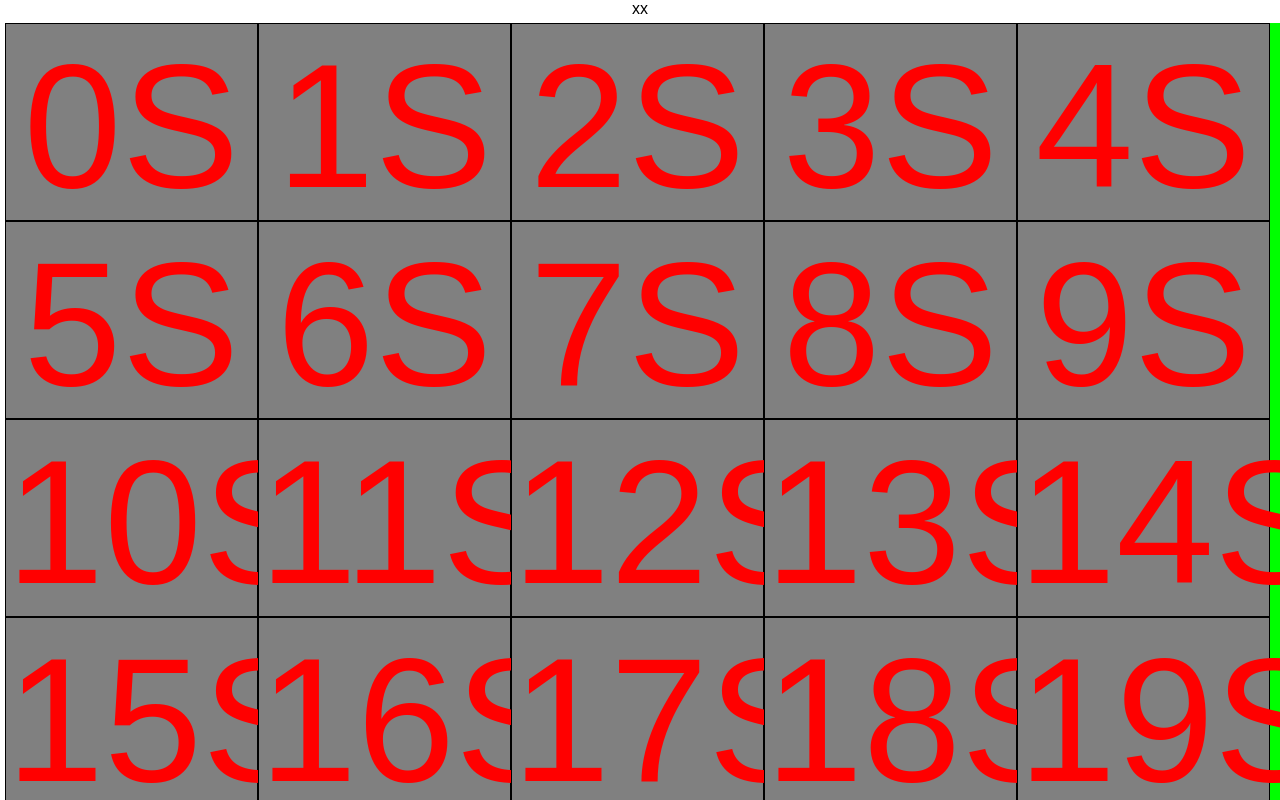
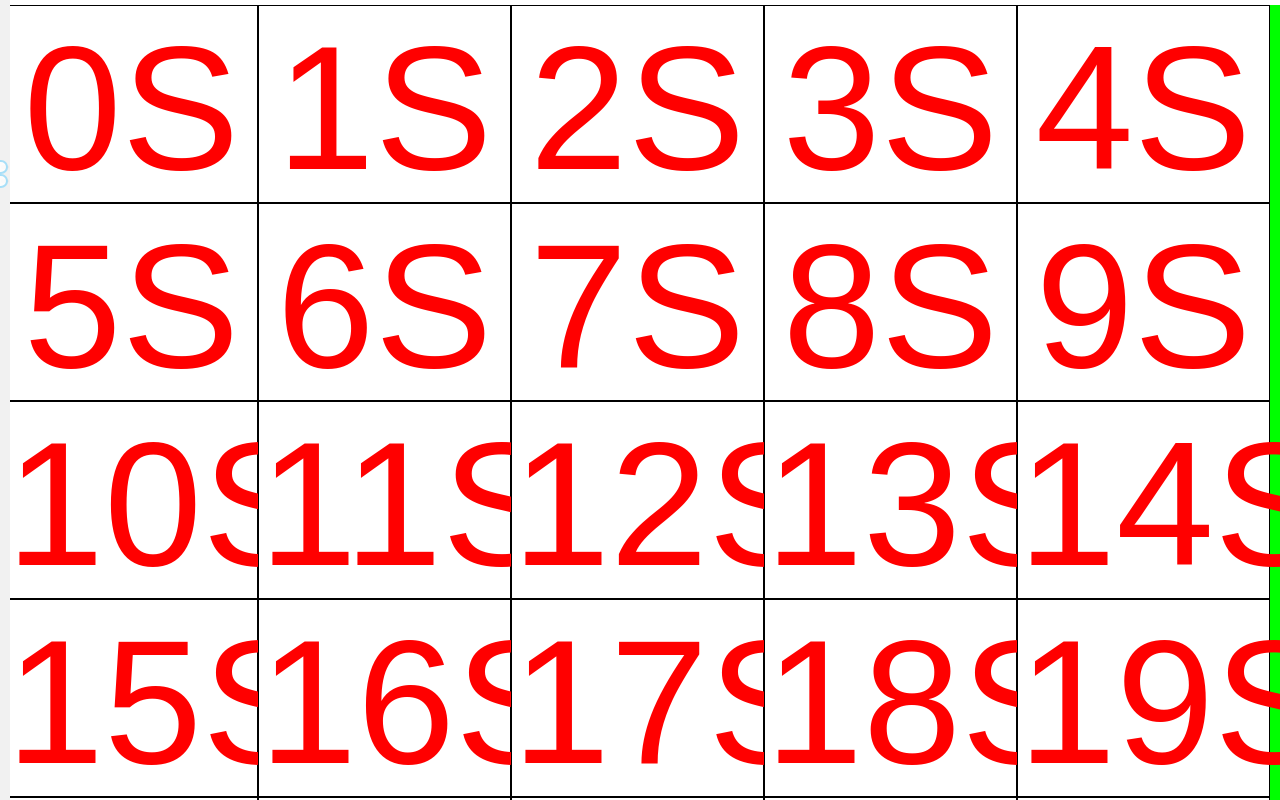
Before and after one commit to vm44/colorTables, a React (Create React App) app: page / in a window 1280 px wide. Shown: the top 800 px of the page. Built offline with nearby package versions, Linux system fonts and the light colour scheme.

Commit message:
two sliders

```diff
--- a/src/App.js
+++ b/src/App.js
@@ -83,6 +83,41 @@ function log(value) {
 }
 //<Slider max={20} onChange={()=>{console.log('change',this.props.value);this.props.dispatch({type:'chSize'})}}/>
 
+
+class LPanel extends Component{
+
+  state={
+    width:"10px"
+  }
+
+  render(){
+    return(
+      <div style={{
+        height: "100%",
+        width: this.state.width,
+        position: "fixed",
+        zIndex: "1",
+        top: "0",
+        left: "0",
+        backgroundColor: "#f1f1f1",
+        overflowX: "hidden",
+        transition: "0.5s",
+        paddingTop: "160px"
+
+      }} onMouseEnter={()=>{this.setState({width:"250px"})}} onMouseLeave={()=>{this.setState({width:"10px"})}}>
+
+      <div style={{width:"80%",margin:"auto"}}>
+        <Slider max={32} onChange={(val)=>{console.log(val);this.props.dispatch({type:'chSize',val:{src:'horz',val:val}})}}/>
+        <Slider max={32} onChange={(val)=>{console.log(val);this.props.dispatch({type:'chSize',val:{src:'vert',val:val}})}}/>
+      </div>
+
+      </div>
+    )
+  }
+}
+
+const VLPanel=connect()(LPanel)
+
 class App extends Component {
 
   disp(value){
@@ -95,11 +130,13 @@ class App extends Component {
     return (
       <div className="App">
       {/*}  <DropdownList data={['1','2','3']} />*/}
-      xx
-      <MainFrame6 />
+        <VLPanel/>
+        <MainFrame6 />
+        <div style={{width:400,margin:"auto"}}>
           <Slider max={12} onChange={(val)=>{console.log(val);this.props.dispatch({type:'chSize',val:val})}}/>
         </div>
-        )
+      </div>
+    )
   }
 }
 
--- a/src/components/MainFrame.js
+++ b/src/components/MainFrame.js
@@ -20,7 +20,7 @@ class ARect extends Component{
     // console.log('ARect:',this.props);
     return(
       <div style={{color:'red',
-        backgroundColor:'gray',
+        backgroundColor:'white',
         width:this.props.cellDims.width,
         height:this.props.cellDims.height,
         fontSize:this.props.cellDims.height*0.9,
--- a/src/reducers/index.js
+++ b/src/reducers/index.js
@@ -9,7 +9,7 @@ const reCalcCell=function(state){
   var realHeight=this.state.height/ch-ch*pw;*/}
   var cellWidth=state.frameWidth/state.wTilesCnt-state.wTilesCnt*pw;
   var cellHeight=state.frameHeight/state.hTilesCnt-state.hTilesCnt*pw
-  // console.log('reCCell')
+  console.log('reCCell','cellH=',cellHeight)
   return {width:cellWidth,
     height:cellHeight}
 }
@@ -32,9 +32,20 @@ const reducer=function(state=initSt,action){
 
     case 'chSize':
       console.log('ch',action.val)
-      rState={...state,wTilesCnt:action.val}
+      switch (action.val.src) {
+        case 'horz':
+            rState={...state,wTilesCnt:action.val.val}
+          break;
+        case 'vert':
+          rState={...state,hTilesCnt:action.val.val}
+          break;
+        default:
+          rState={...state}
+
+      }
       cellDims=reCalcCell(rState)
       rState.cellDims=cellDims
+      rState.da=Array.from(new Array(rState.wTilesCnt*rState.hTilesCnt),(v,i)=>i)
       return rState
       // return {...state,hTilesCnt:action.val,da:da}
 
```
